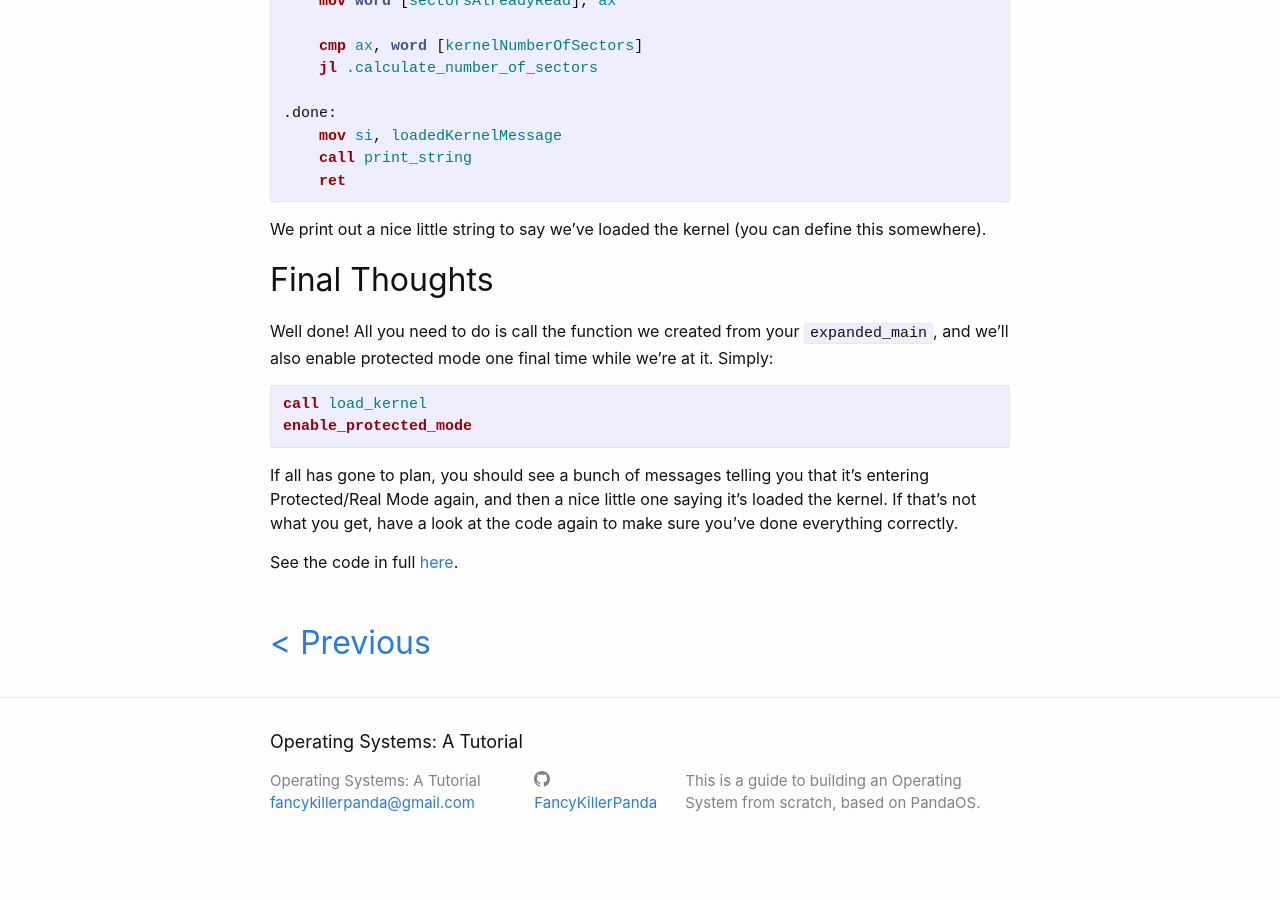
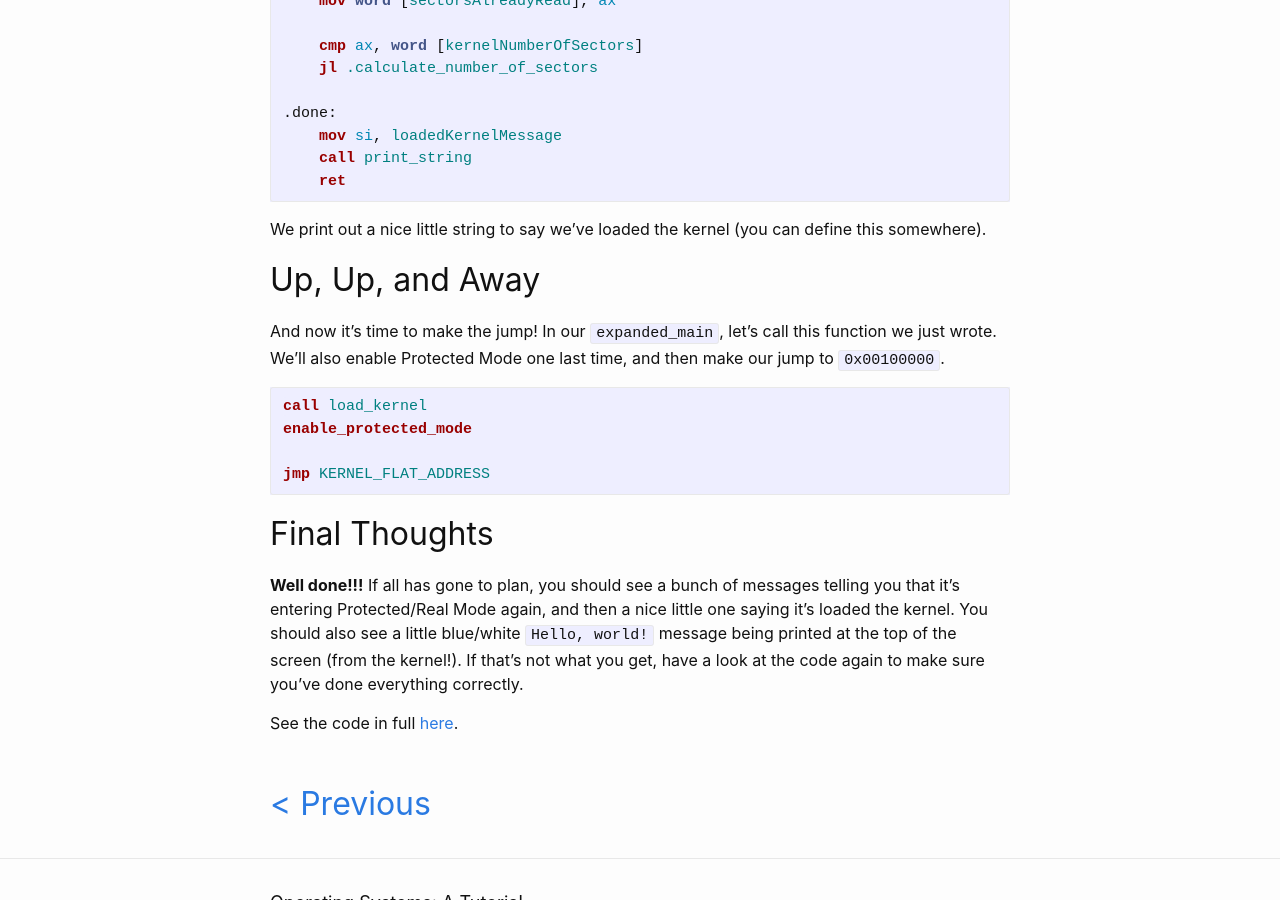
Before and after one commit to FancyKillerPanda/OS-Tutorial, a Jekyll site: the page built from docs/fkp_collections/_02_bootloader/17 - Loading the Kernel.md, in a window 1280 px wide and 900 px high, scrolled down 3549 px. Built offline with Jekyll 4.4.1, drawn with Linux system fonts in a browser that asks for light colours; before the commit the page ends 4424 px from its top, so only the background shows below that.

Commit message:
Boot/Web: Actually made jump to kernel.

````diff
--- a/docs/fkp_collections/_02_bootloader/17 - Loading the Kernel.md
+++ b/docs/fkp_collections/_02_bootloader/17 - Loading the Kernel.md
@@ -138,14 +138,17 @@ Alright, we now just need to update the number of sectors we've already read (si
 
 We print out a nice little string to say we've loaded the kernel (you can define this somewhere).
 
-## Final Thoughts
-Well done! All you need to do is call the function we created from your `expanded_main`, and we'll also enable protected mode one final time while we're at it. Simply:
+## Up, Up, and Away
+And now it's time to make the jump! In our `expanded_main`, let's call this function we just wrote. We'll also enable Protected Mode one last time, and then make our jump to `0x00100000`.
 
 ```nasm
 call load_kernel
 enable_protected_mode
+
+jmp KERNEL_FLAT_ADDRESS
 ```
 
-If all has gone to plan, you should see a bunch of messages telling you that it's entering Protected/Real Mode again, and then a nice little one saying it's loaded the kernel. If that's not what you get, have a look at the code again to make sure you've done everything correctly.
+## Final Thoughts
+**Well done!!!** If all has gone to plan, you should see a bunch of messages telling you that it's entering Protected/Real Mode again, and then a nice little one saying it's loaded the kernel. You should also see a little blue/white `Hello, world!` message being printed at the top of the screen (from the kernel!). If that's not what you get, have a look at the code again to make sure you've done everything correctly.
 
-See the code in full [here](https://github.com/FancyKillerPanda/OS-Tutorial/tree/7630a74651cb7923c12d98e4d928a77648f03ecb).
+See the code in full [here](https://github.com/FancyKillerPanda/OS-Tutorial/tree/).
````
Also changed, not shown: 1 other file.
